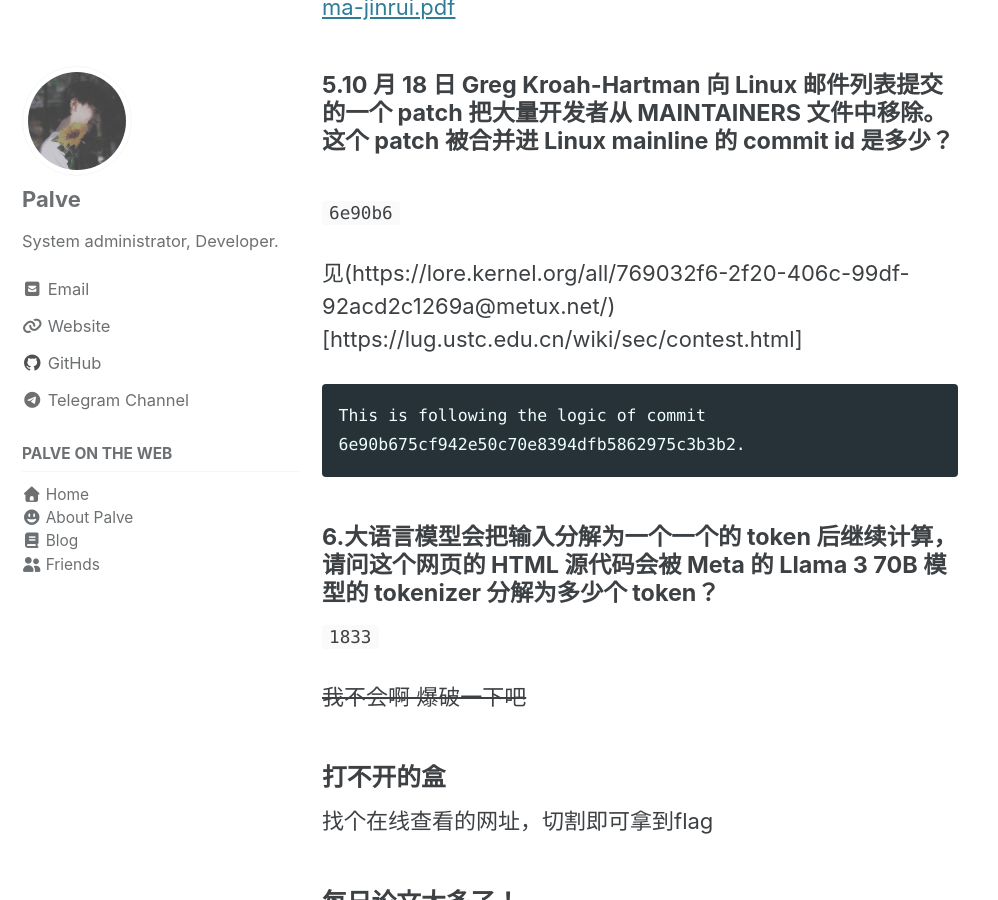
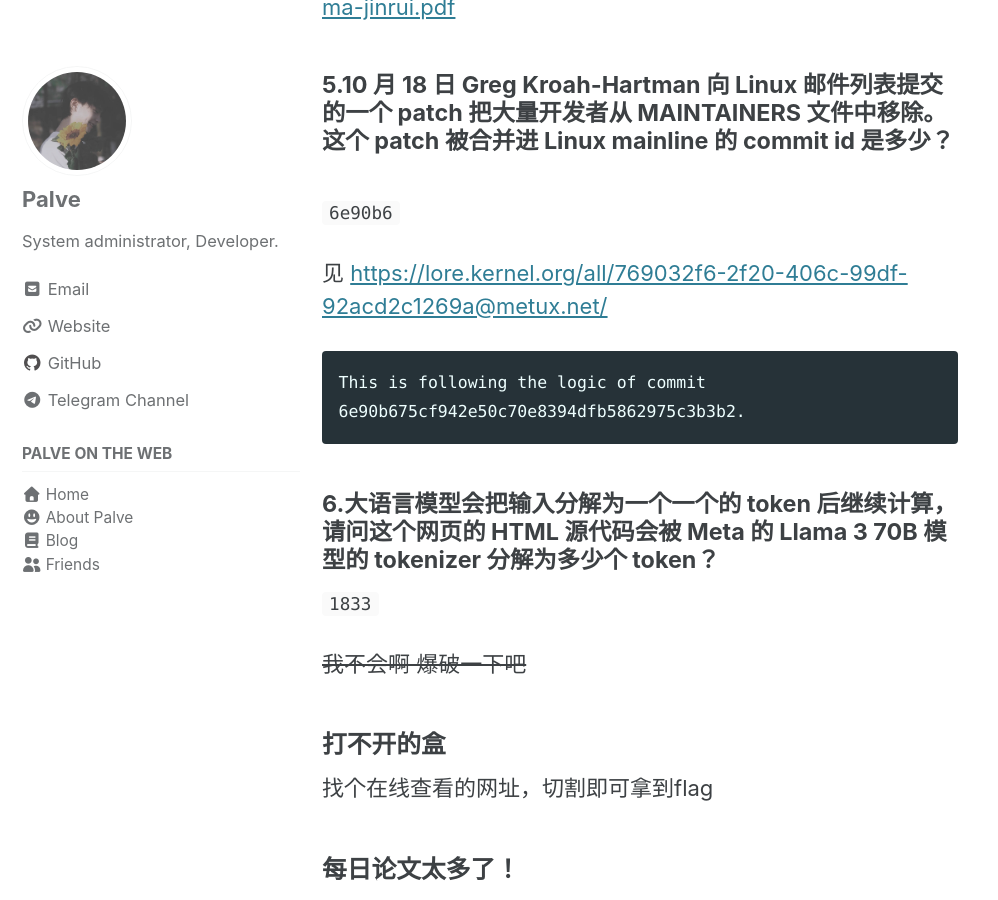
Before and after one commit to Palvef/Palve-blog, a Jekyll site: the page built from _posts/2024/2024-11-09-Hackergame2024_writeups.md, in a window 1280 px wide and 900 px high, scrolled down 2881 px. Shown: the whole window, without its empty margins (0-998 px from the left). Built offline with Jekyll 4.4.1, drawn with Linux system fonts in a browser that asks for light colours; cached includes are drawn as plain includes; comment, search, counter and statistics services are not loaded.

Commit message:
format: hs2024_writeups

````diff
--- a/_posts/2024/2024-11-09-Hackergame2024_writeups.md
+++ b/_posts/2024/2024-11-09-Hackergame2024_writeups.md
@@ -55,13 +55,13 @@ cat .flag
 
 `3A204`
 
-见[https://lug.ustc.edu.cn/wiki/sec/contest.html](https://lug.ustc.edu.cn/wiki/sec/contest.html)
+见 [https://lug.ustc.edu.cn/wiki/sec/contest.html](https://lug.ustc.edu.cn/wiki/sec/contest.html)
 
 #### 2.众所周知，Hackergame 共约 25 道题目。近五年（不含今年）举办的 Hackergame 中，题目数量最接近这个数字的那一届比赛里有多少人注册参加？
 
 `2682`
 
-见[https://lug.ustc.edu.cn/news/2019/12/hackergame-2019/](https://lug.ustc.edu.cn/wiki/sec/contest.html)
+见 [https://lug.ustc.edu.cn/news/2019/12/hackergame-2019/](https://lug.ustc.edu.cn/wiki/sec/contest.html)
 
 #### 3.Hackergame 2018 让哪个热门检索词成为了科大图书馆当月热搜第一？
 
@@ -73,13 +73,13 @@ cat .flag
 
 `336`
 
-见[https://www.usenix.org/system/files/usenixsecurity24_slides-ma-jinrui.pdf](https://lug.ustc.edu.cn/wiki/sec/contest.html)
+见 [https://www.usenix.org/system/files/usenixsecurity24_slides-ma-jinrui.pdf](https://lug.ustc.edu.cn/wiki/sec/contest.html)
 
 #### 5.10 月 18 日 Greg Kroah-Hartman 向 Linux 邮件列表提交的一个 patch 把大量开发者从 MAINTAINERS 文件中移除。这个 patch 被合并进 Linux mainline 的 commit id 是多少？
 
 `6e90b6`
 
-见(https://lore.kernel.org/all/769032f6-2f20-406c-99df-92acd2c1269a@metux.net/)[https://lug.ustc.edu.cn/wiki/sec/contest.html]
+见 [https://lore.kernel.org/all/769032f6-2f20-406c-99df-92acd2c1269a@metux.net/](https://lug.ustc.edu.cn/wiki/sec/contest.html)
 
 ```
 This is following the logic of commit
````
